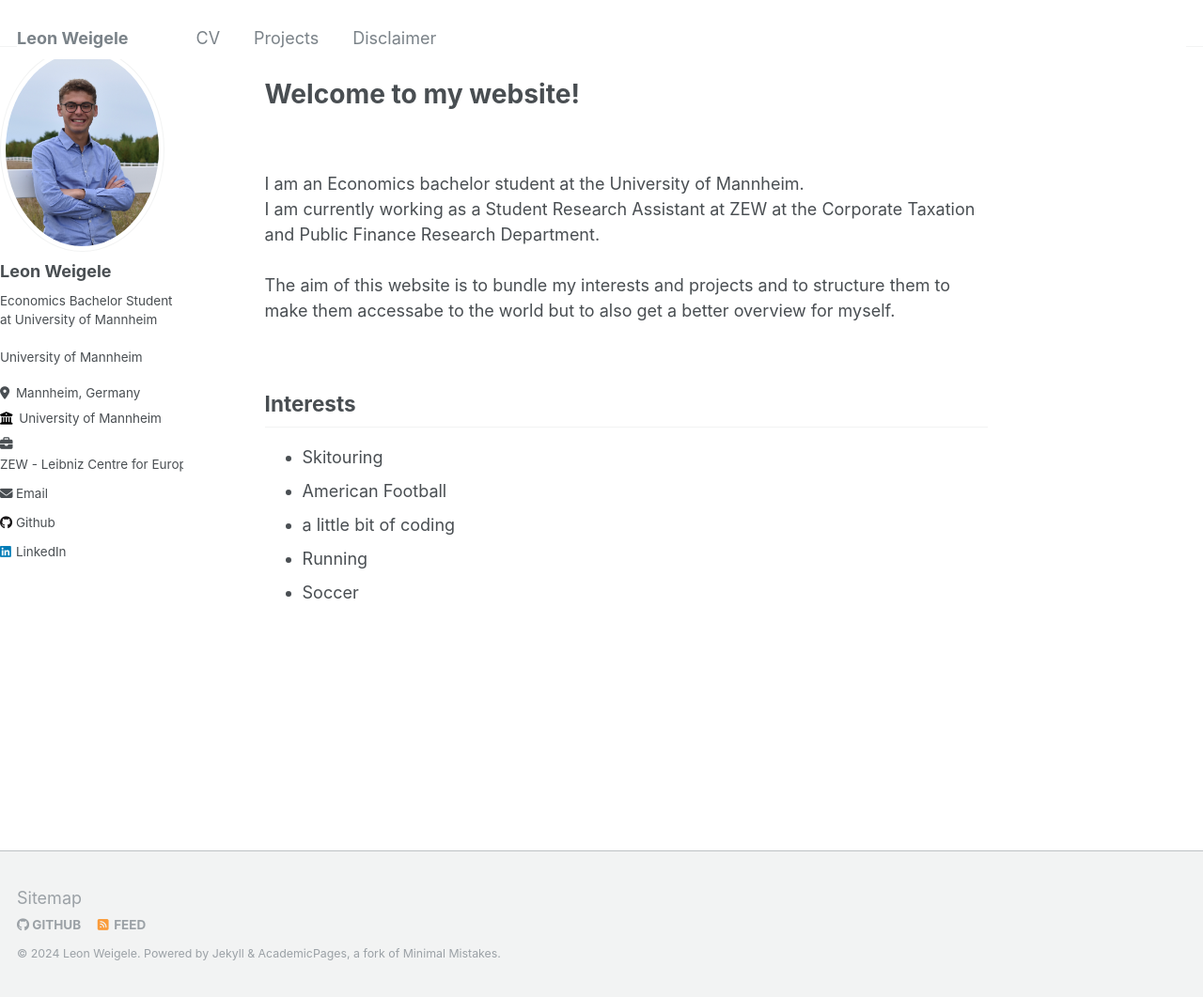
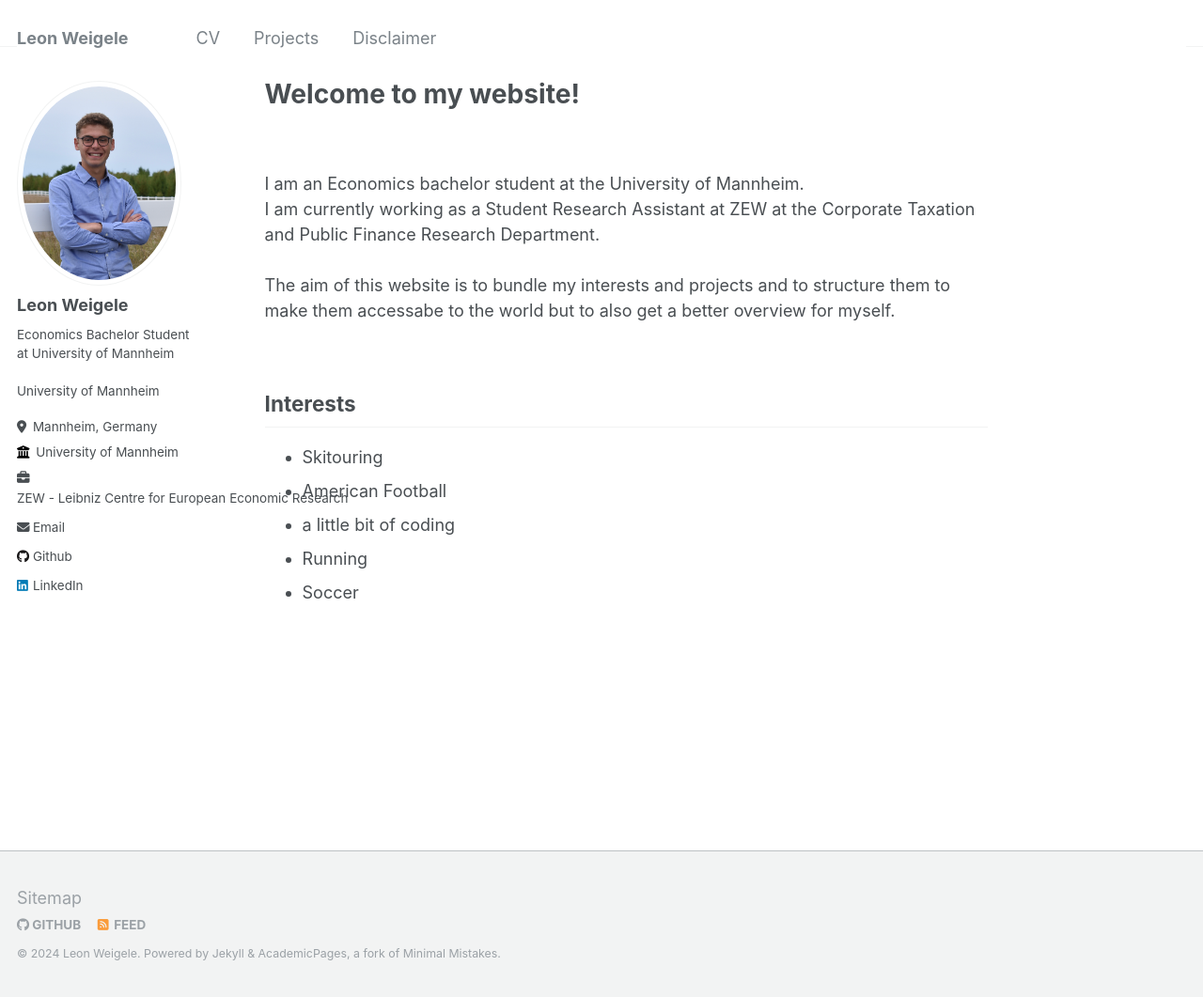
Before and after one commit to leonhamburg/leonweigele.github.io, a Jekyll site: the page built from _pages/about.md, in a window 1280 px wide and 1061 px high. Shown: the whole window at 94% size. Built offline with Jekyll 4.4.1, drawn with Linux system fonts in a browser that asks for light colours.

```diff
--- a/_sass/_sidebar.scss
+++ b/_sass/_sidebar.scss
@@ -19,8 +19,8 @@
     overflow-y: auto;               // Add scrollbar if the sidebar is too long
     position: fixed;
     padding-top: $masthead-height;
-    left: 0;                       // Align to the left edge of the viewport
-    top: 0;                        // Align to the top of the viewport
+    left: 2;                       // Align to the left edge of the viewport
+    top: 2;                        // Align to the top of the viewport
   }
 
   @include breakpoint($large) {
--- a/_sass/_variables.scss
+++ b/_sass/_variables.scss
@@ -46,7 +46,7 @@ $type-size-8                : 0.625em;  // ~10px
 $masthead-height            : 50px;
 
 /* Sidebar properties */
-$sidebar-min-width          : 1200px;
+$sidebar-min-width          : 2000px;
 $sidebar-link-max-width     : 250px;
 
 
```
